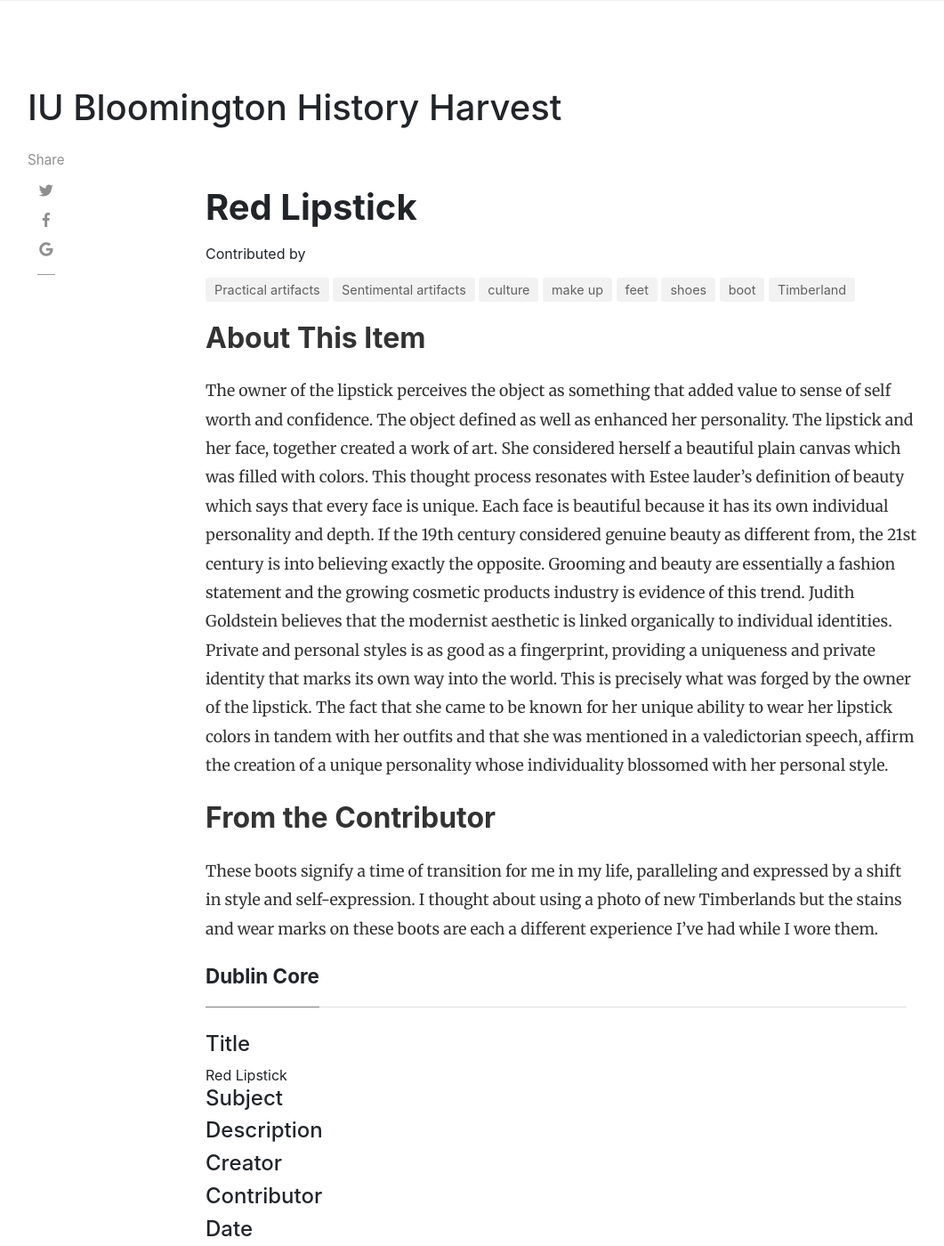
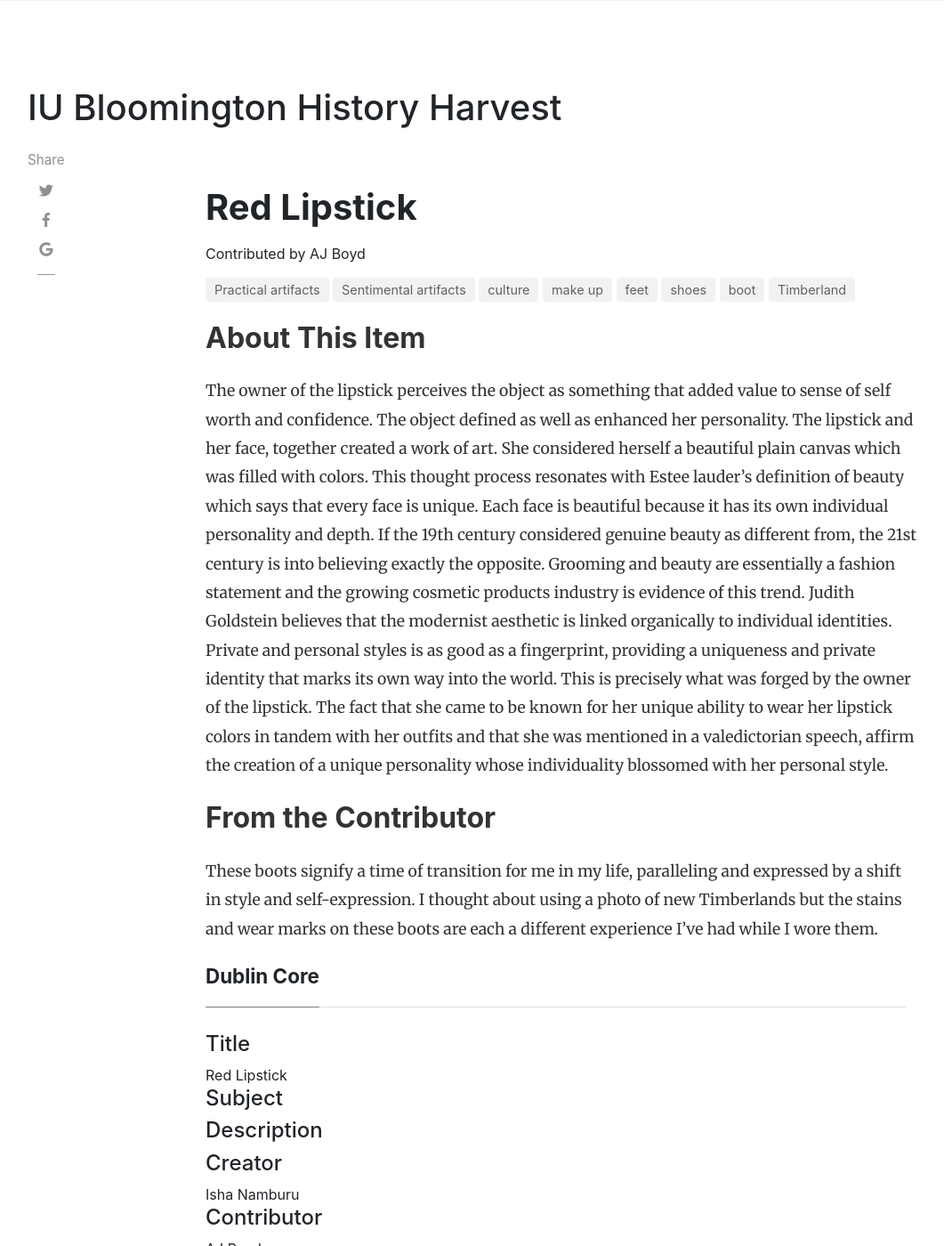
Before and after one commit to H301HistoryHarvest/H301HistoryHarvest, a Jekyll site: the page built from _items/2019-10-03-0012.md, in a window 1280 px wide and 1400 px high. Shown: the whole window at 89% size, without its empty margins (54-1115 px from the left). Built offline with Jekyll 4.4.1, drawn with Linux system fonts in a browser that asks for light colours; nearby versions of some CDN libraries; comment, search, counter and statistics services are not loaded.

Commit message:
Update 2019-10-03-0012.md

```diff
--- a/_items/2019-10-03-0012.md
+++ b/_items/2019-10-03-0012.md
@@ -2,9 +2,9 @@
 layout: item
 title: Red Lipstick
 author: AJ Boyd
-itemid:
-itemcontributor:
-itemcreator:
+itemid: 2019-10-03-0012
+itemcontributor: AJ Boyd
+itemcreator: Isha Namburu
 itemsubjecturl:
 itemsubject:
 itemdate:
```
